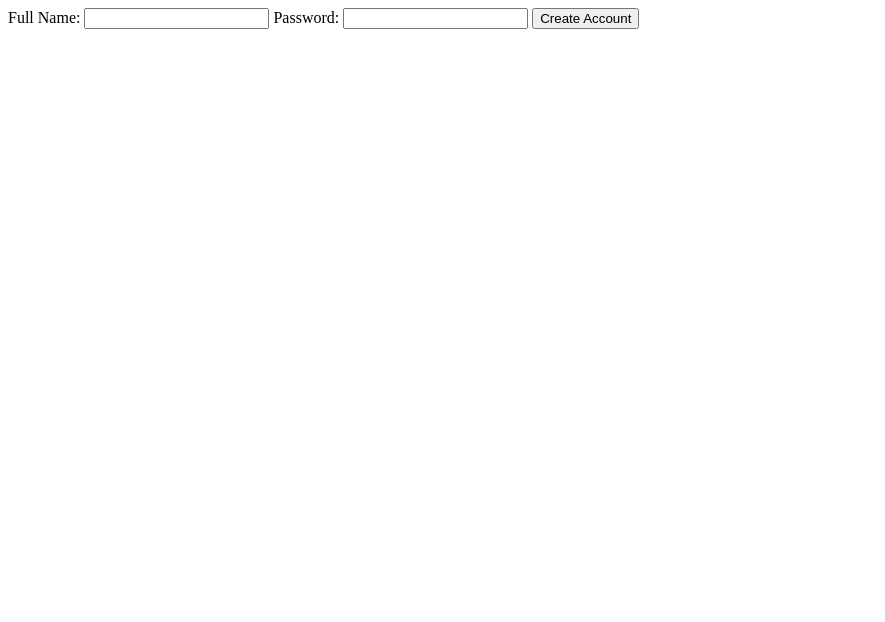
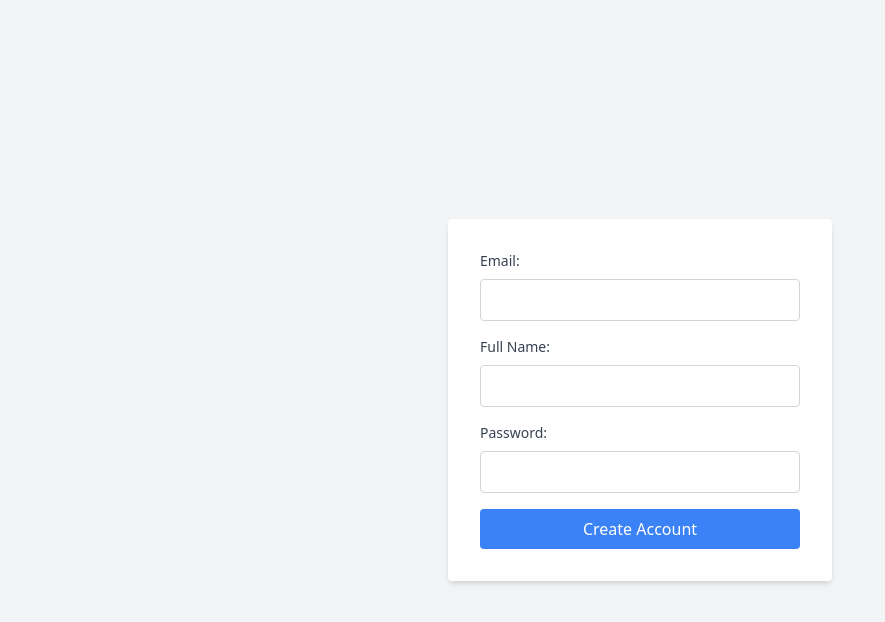
Before and after one commit to Gabriel-Dalton/Progressive-Information-Capture, a plain HTML site: page step2.html in a window 1280 px wide. Shown: the whole page, without its empty margins (0-885 px from the left). Drawn offline with nearby package versions, Linux system fonts and the light colour scheme.

Commit message:
Update step2.html

```diff
--- a/step2.html
+++ b/step2.html
@@ -4,18 +4,20 @@
     <meta charset="UTF-8">
     <meta name="viewport" content="width=device-width, initial-scale=1.0">
     <title>Complete Registration</title>
+    <link href="https://cdn.jsdelivr.net/npm/tailwindcss@2.2.19/dist/tailwind.min.css" rel="stylesheet">
 </head>
-<body>
-    <form id="completeForm" action="thank_you.html">
-        <label for="fullname">Full Name:</label>
-        <input type="text" id="fullname" name="fullname" required>
+<body class="bg-gray-100 flex items-center justify-center h-screen">
+    <form id="completeForm" action="thank_you.html" class="bg-white p-8 rounded shadow-md w-96">
+        <label for="email" class="block text-sm font-medium text-gray-700">Email:</label>
+        <input type="email" id="email" name="email" required class="mt-2 p-2 border border-gray-300 rounded w-full">
 
-        <label for="password">Password:</label>
-        <input type="password" id="password" name="password" required>
+        <label for="fullname" class="block text-sm font-medium text-gray-700 mt-4">Full Name:</label>
+        <input type="text" id="fullname" name="fullname" required class="mt-2 p-2 border border-gray-300 rounded w-full">
 
-        <input type="hidden" id="email" name="email" value="">
+        <label for="password" class="block text-sm font-medium text-gray-700 mt-4">Password:</label>
+        <input type="password" id="password" name="password" required class="mt-2 p-2 border border-gray-300 rounded w-full">
 
-        <button type="submit">Create Account</button>
+        <button type="submit" class="mt-4 bg-blue-500 text-white py-2 px-4 rounded hover:bg-blue-600 w-full">Create Account</button>
     </form>
 
     <script>
```
